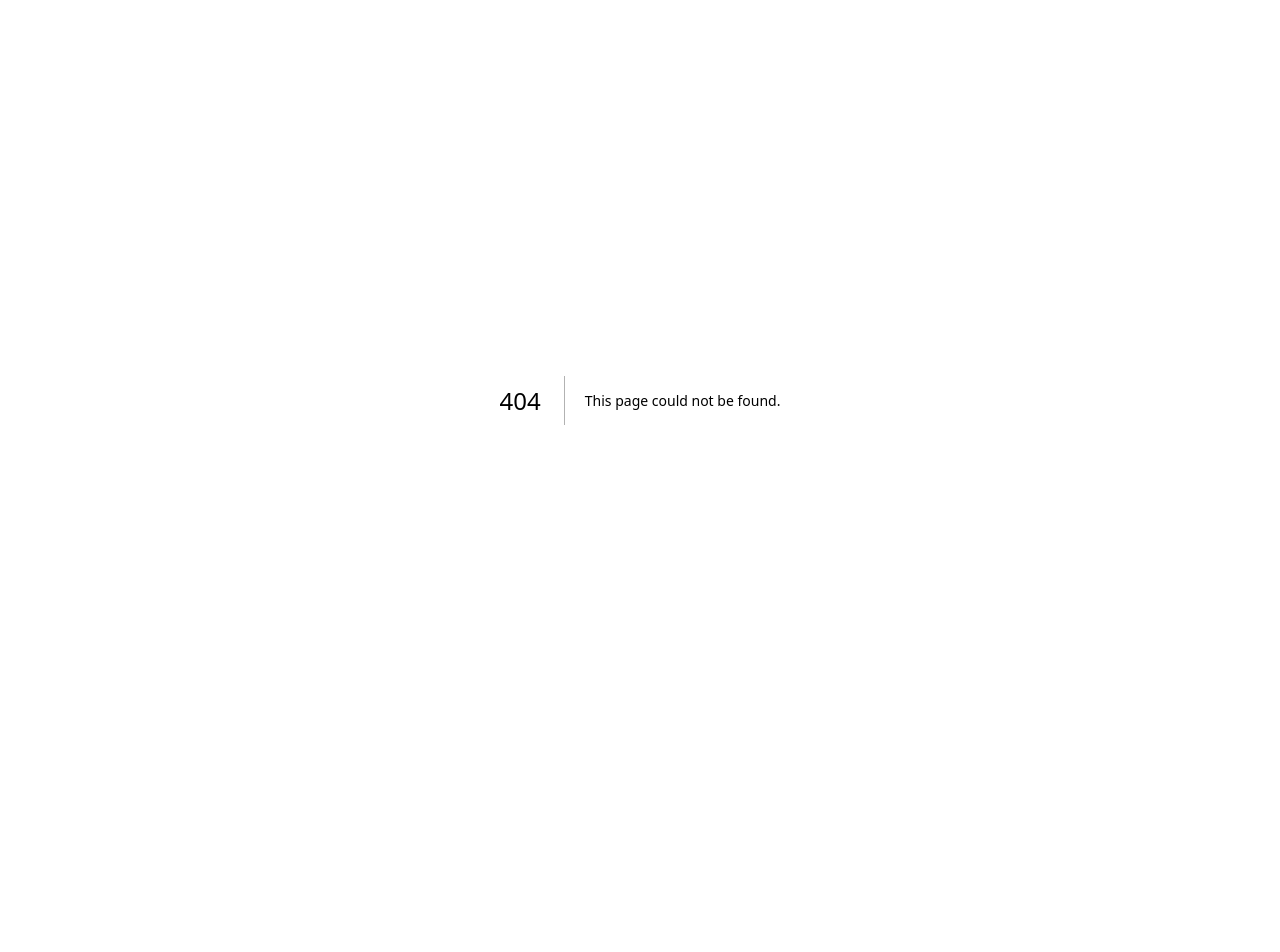
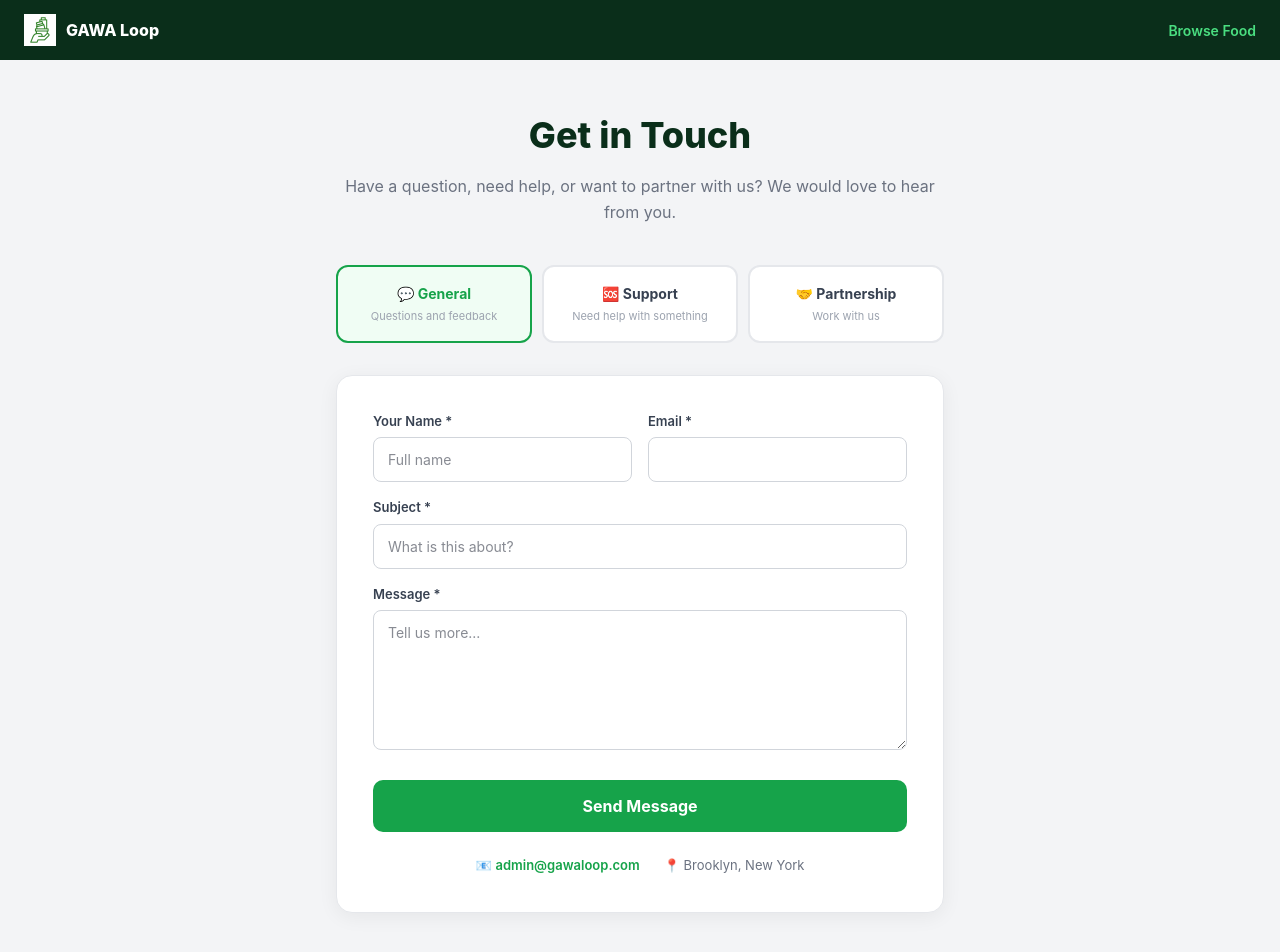
Before and after one commit to jirehandre23/gawa-loop, a Next.js app: page /contact in a window 1280 px wide. Before the commit this address had no page. Shown: the top 952 px of the page. Before the commit the page ends 800 px from the top, so only its background shows below. Built offline with nearby package versions, Linux system fonts and the light colour scheme.

Commit message:
Create page.tsx

```diff
--- /dev/null
+++ b/app/contact/page.tsx
@@ -0,0 +1,138 @@
+"use client";
+import { useState } from "react";
+import { detectLocale, Locale } from "@/lib/i18n";
+import { useEffect } from "react";
+
+export default function ContactPage() {
+  const [locale, setLocale] = useState<Locale>("en");
+  const [form, setForm]     = useState({ name: "", email: "", subject: "", message: "", type: "general" });
+  const [submitting, setSubmitting] = useState(false);
+  const [done, setDone]             = useState(false);
+  const [error, setError]           = useState("");
+
+  useEffect(() => { setLocale(detectLocale()); }, []);
+  const isRTL = locale === "ar";
+
+  async function handleSubmit(e: React.FormEvent) {
+    e.preventDefault();
+    setError("");
+    if (!form.name || !form.email || !form.subject || !form.message) {
+      setError("Please fill in all fields.");
+      return;
+    }
+    setSubmitting(true);
+    const res = await fetch("/api/contact", {
+      method: "POST",
+      headers: { "Content-Type": "application/json" },
+      body: JSON.stringify(form),
+    });
+    const data = await res.json();
+    if (data.success) { setDone(true); }
+    else { setError(data.error || "Something went wrong. Please try again."); }
+    setSubmitting(false);
+  }
+
+  const inp: React.CSSProperties = {
+    width: "100%", padding: "11px 14px", borderRadius: "8px",
+    border: "1px solid #d1d5db", fontSize: "14px", color: "#111827",
+    outline: "none", boxSizing: "border-box", background: "#fff",
+  };
+  const lbl: React.CSSProperties = {
+    display: "block", fontSize: "13px", fontWeight: 600, color: "#374151", marginBottom: "6px",
+  };
+
+  if (done) return (
+    <div dir={isRTL ? "rtl" : "ltr"}
+      style={{ minHeight: "100vh", background: "#f0fdf4", display: "flex", alignItems: "center", justifyContent: "center", padding: "24px", fontFamily: "sans-serif" }}>
+      <div style={{ background: "#fff", borderRadius: "20px", padding: "48px 40px", maxWidth: "480px", width: "100%", textAlign: "center", boxShadow: "0 8px 32px rgba(0,0,0,0.08)" }}>
+        <div style={{ fontSize: "64px", marginBottom: "16px" }}>📬</div>
+        <h1 style={{ margin: "0 0 12px", fontSize: "24px", fontWeight: 800, color: "#0a2e1a" }}>Message Sent!</h1>
+        <p style={{ margin: "0 0 24px", fontSize: "15px", color: "#6b7280", lineHeight: 1.6 }}>
+          Thank you for reaching out! We have received your message and will get back to you within 24–48 hours. Check your email for a confirmation.
+        </p>
+        <a href="/" style={{ display: "inline-block", background: "#16a34a", color: "#fff", fontWeight: 700, padding: "13px 32px", borderRadius: "10px", textDecoration: "none", fontSize: "15px" }}>
+          Back to Home
+        </a>
+      </div>
+    </div>
+  );
+
+  return (
+    <div dir={isRTL ? "rtl" : "ltr"}
+      style={{ minHeight: "100vh", background: "#f3f4f6", fontFamily: "-apple-system,BlinkMacSystemFont,'Segoe UI',sans-serif" }}>
+
+      {/* Nav */}
+      <nav style={{ background: "#0a2e1a", padding: "14px 24px", display: "flex", alignItems: "center", justifyContent: "space-between" }}>
+        <a href="/" style={{ display: "flex", alignItems: "center", gap: "10px", textDecoration: "none" }}>
+          <img src="/gawa-logo-green.png" alt="GAWA Loop" style={{ width: "32px", height: "32px", objectFit: "contain" }}/>
+          <span style={{ fontWeight: 800, fontSize: "16px", color: "#fff" }}>GAWA Loop</span>
+        </a>
+        <a href="/browse" style={{ color: "#4ade80", fontSize: "14px", fontWeight: 600, textDecoration: "none" }}>Browse Food</a>
+      </nav>
+
+      <div style={{ maxWidth: "640px", margin: "0 auto", padding: "48px 16px" }}>
+        <div style={{ textAlign: "center", marginBottom: "40px" }}>
+          <h1 style={{ margin: "0 0 12px", fontSize: "36px", fontWeight: 800, color: "#0a2e1a" }}>Get in Touch</h1>
+          <p style={{ margin: 0, fontSize: "16px", color: "#6b7280", lineHeight: 1.6 }}>
+            Have a question, need help, or want to partner with us? We would love to hear from you.
+          </p>
+        </div>
+
+        {/* Type selector */}
+        <div style={{ display: "grid", gridTemplateColumns: "1fr 1fr 1fr", gap: "10px", marginBottom: "32px" }}>
+          {[
+            { val: "general",     label: "💬 General",    desc: "Questions and feedback" },
+            { val: "support",     label: "🆘 Support",    desc: "Need help with something" },
+            { val: "partnership", label: "🤝 Partnership", desc: "Work with us" },
+          ].map(opt => (
+            <button key={opt.val} onClick={() => setForm(f => ({ ...f, type: opt.val }))}
+              style={{ padding: "16px 12px", borderRadius: "12px", border: `2px solid ${form.type === opt.val ? "#16a34a" : "#e5e7eb"}`, background: form.type === opt.val ? "#f0fdf4" : "#fff", cursor: "pointer", textAlign: "center", transition: "all 0.2s" }}>
+              <p style={{ margin: "0 0 4px", fontSize: "14px", fontWeight: 700, color: form.type === opt.val ? "#16a34a" : "#374151" }}>{opt.label}</p>
+              <p style={{ margin: 0, fontSize: "11px", color: "#9ca3af" }}>{opt.desc}</p>
+            </button>
+          ))}
+        </div>
+
+        <div style={{ background: "#fff", border: "1px solid #e5e7eb", borderRadius: "16px", padding: "36px", boxShadow: "0 4px 20px rgba(0,0,0,0.06)" }}>
+          <form onSubmit={handleSubmit}>
+            {error && (
+              <div style={{ background: "#fef2f2", border: "1px solid #fecaca", borderRadius: "8px", padding: "10px 14px", marginBottom: "20px", color: "#991b1b", fontSize: "13px" }}>
+                {error}
+              </div>
+            )}
+            <div style={{ display: "grid", gridTemplateColumns: "1fr 1fr", gap: "16px" }}>
+              <div>
+                <label style={lbl}>Your Name *</label>
+                <input style={inp} required value={form.name} onChange={e => setForm(f => ({ ...f, name: e.target.value }))} placeholder="Full name"/>
+              </div>
+              <div>
+                <label style={lbl}>Email *</label>
+                <input style={inp} type="email" required value={form.email} onChange={e => setForm(f => ({ ...f, email: e.target.value }))}/>
+              </div>
+              <div style={{ gridColumn: "1/-1" }}>
+                <label style={lbl}>Subject *</label>
+                <input style={inp} required value={form.subject} onChange={e => setForm(f => ({ ...f, subject: e.target.value }))} placeholder="What is this about?"/>
+              </div>
+              <div style={{ gridColumn: "1/-1" }}>
+                <label style={lbl}>Message *</label>
+                <textarea style={{ ...inp, height: "140px", resize: "vertical" }} required value={form.message}
+                  onChange={e => setForm(f => ({ ...f, message: e.target.value }))}
+                  placeholder="Tell us more..."/>
+              </div>
+            </div>
+            <button type="submit" disabled={submitting}
+              style={{ marginTop: "24px", width: "100%", background: submitting ? "#9ca3af" : "#16a34a", color: "#fff", border: "none", padding: "14px", borderRadius: "10px", cursor: submitting ? "not-allowed" : "pointer", fontSize: "16px", fontWeight: 700 }}>
+              {submitting ? "Sending..." : "Send Message"}
+            </button>
+          </form>
+          <div style={{ marginTop: "24px", display: "flex", gap: "24px", justifyContent: "center", flexWrap: "wrap" }}>
+            <p style={{ margin: 0, fontSize: "13px", color: "#6b7280" }}>
+              📧 <a href="mailto:admin@gawaloop.com" style={{ color: "#16a34a", fontWeight: 600, textDecoration: "none" }}>admin@gawaloop.com</a>
+            </p>
+            <p style={{ margin: 0, fontSize: "13px", color: "#6b7280" }}>📍 Brooklyn, New York</p>
+          </div>
+        </div>
+      </div>
+    </div>
+  );
+}
```
